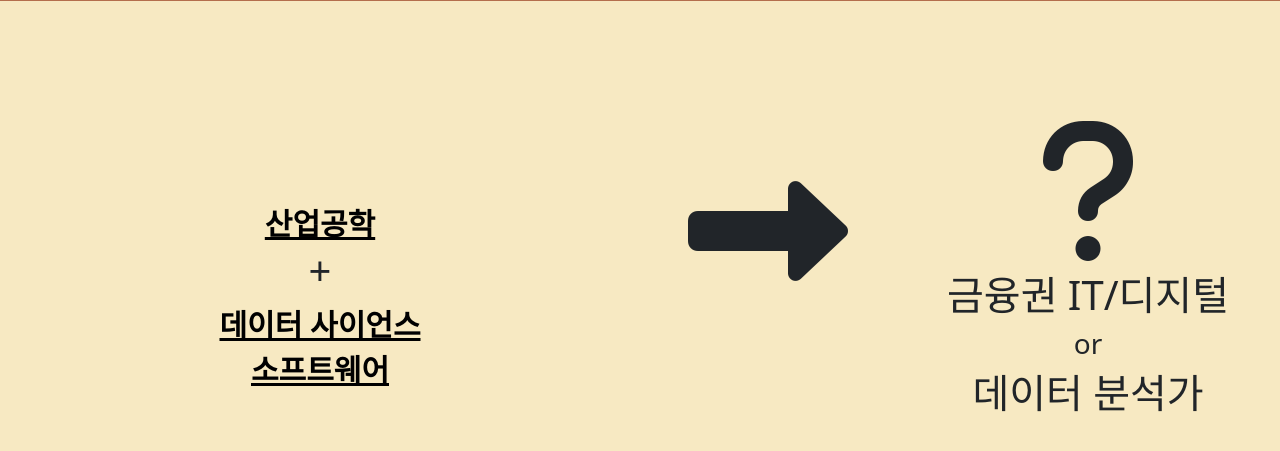
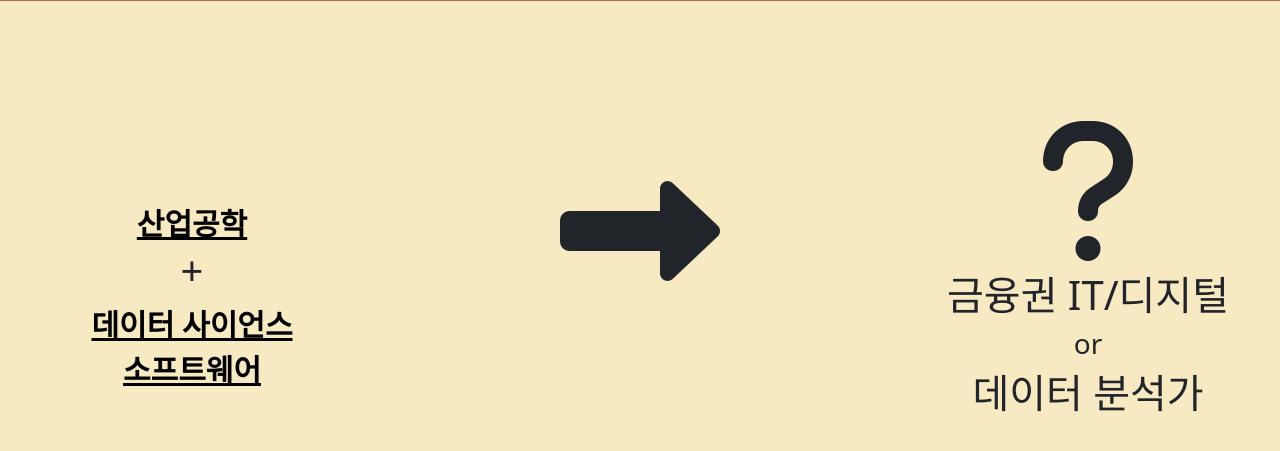
Before and after one commit to panghyuk/sns-project, a Django app: page /future/ in a window 1280 px wide. Shown: the part 154-605 px from the top of the page. Run offline with Django 3.2, Linux system fonts and the light colour scheme; some libraries are stand-ins or nearby versions.

Commit message:
second django

```diff
--- a/sns_project/sns_project/static/css/future.css
+++ b/sns_project/sns_project/static/css/future.css
@@ -14,13 +14,13 @@ a:visited{
 
 .future{
     margin-top:100px;
-    width: 50%;
+    width: 30%;
     text-align:center;
 }
 
 .arrow{
     margin-top:50px;
-    width:20%;
+    width:40%;
     text-align:center;
 }
 .future-pic{
```
